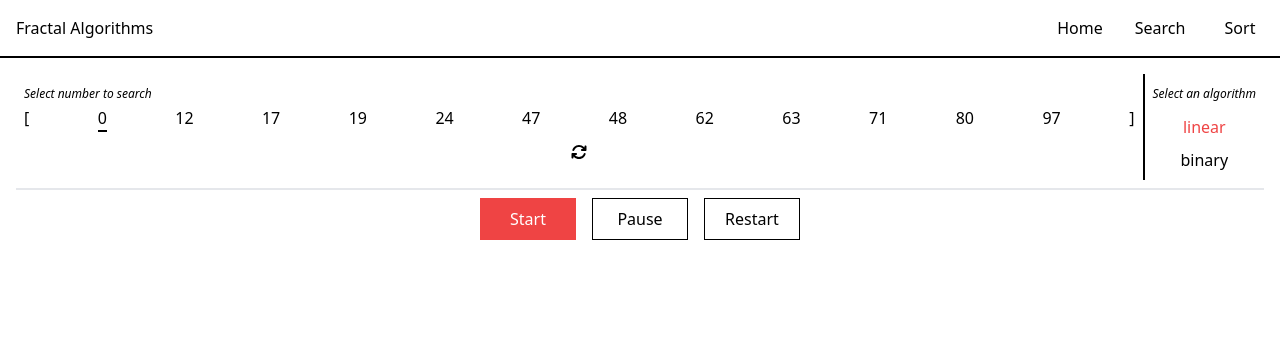
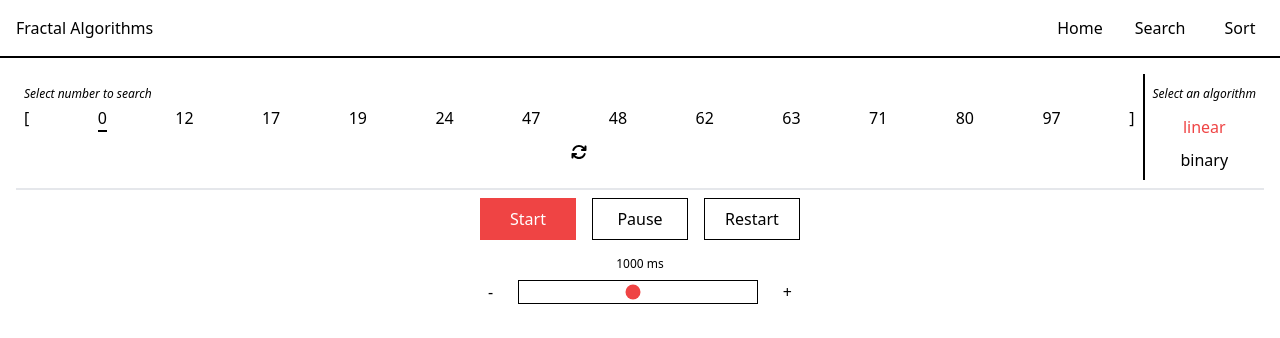
Before and after one commit to danielgavidia/fractal-algorithms, a Next.js app in the folder frontend/: page /search in a window 1280 px wide. Shown: the top 338 px of the page. Built offline with nearby package versions, Linux system fonts and the light colour scheme; no server answers.

Commit message:
Set ability to change animation speed

```diff
--- a/frontend/src/app/page.tsx
+++ b/frontend/src/app/page.tsx
@@ -10,10 +10,7 @@ const page = () => {
 					key={key}
 					className="w-40 h-40 border-[0.5px] border-gray-500 flex items-center justify-center m-10 hover:bg-black hover:text-white"
 				>
-					<Link
-						href={`/${algo}`}
-						className="w-full h-full flex justify-center items-center"
-					>
+					<Link href={`/${algo}`} className="w-full h-full flex justify-center items-center">
 						<p>{algo}</p>
 					</Link>
 				</li>
--- a/frontend/src/components/general/AnimationHandler.tsx
+++ b/frontend/src/components/general/AnimationHandler.tsx
@@ -14,13 +14,19 @@ const AnimationHandler = ({ data, Component }: AnimationHandlerProps) => {
 	const [isPaused, setIsPaused] = useState<boolean>(false);
 	const [action, setCurrentAction] = useState<string>("start");
 
+	// Speed
+	const [speed, setSpeed] = useState<number>(1000);
+	const interval = 200;
+	const lowerBound = 100;
+	const upperBound = 2000;
+
 	useEffect(() => {
 		let interval: NodeJS.Timeout | null = null;
 
 		if (isRunning && !isPaused && currentIndex < data.length - 1) {
 			interval = setInterval(() => {
 				setCurrentIndex((prev) => (prev < data.length - 1 ? prev + 1 : 0));
-			}, 500);
+			}, speed);
 		}
 
 		if (currentIndex === data.length - 1) {
@@ -33,7 +39,7 @@ const AnimationHandler = ({ data, Component }: AnimationHandlerProps) => {
 				clearInterval(interval);
 			}
 		};
-	}, [isRunning, isPaused, currentIndex, data.length]);
+	}, [isRunning, isPaused, currentIndex, data.length, speed]);
 
 	// Animation handlers
 	const startAnimation = () => {
@@ -54,6 +60,14 @@ const AnimationHandler = ({ data, Component }: AnimationHandlerProps) => {
 		setCurrentAction("restart");
 	};
 
+	const handleSetSpeed = (increase: boolean) => {
+		if (increase && speed + interval < upperBound) {
+			setSpeed((prevSpeed) => prevSpeed + interval);
+		} else if (!increase && speed - interval > lowerBound) {
+			setSpeed((prevSpeed) => prevSpeed - interval);
+		}
+	};
+
 	// Modes
 	const actions = [
 		{ action: "start", title: "Start", handler: startAnimation },
@@ -70,15 +84,28 @@ const AnimationHandler = ({ data, Component }: AnimationHandlerProps) => {
 							? "bg-red-500 text-white border-[0.5px] border-red-500"
 							: "border-[0.5px] border-black hover:bg-black hover:text-white";
 					return (
-						<button
-							key={key}
-							onClick={a.handler}
-							className={format + " px-4 py-2 w-24"}
-						>
+						<button key={key} onClick={a.handler} className={format + " px-4 py-2 w-24"}>
 							{a.title}
 						</button>
 					);
 				})}
+			</div>
+			<p className="w-80 text-xs text-center">{speed} ms</p>
+			<div className="flex justify-between items-center w-80">
+				<button onClick={() => handleSetSpeed(false)} className="p-2 hover:text-red-500">
+					-
+				</button>
+				<input
+					type="range"
+					min={lowerBound}
+					max={upperBound}
+					value={speed}
+					onChange={(e) => setSpeed(Number(e.target.value))}
+					className="p-2 accent-red-500 cursor-pointer appearance-none border-[0.5px] border-black h-6 w-60"
+				/>
+				<button onClick={() => handleSetSpeed(true)} className="p-2 hover:text-red-500">
+					+
+				</button>
 			</div>
 			{data !== undefined && data.length > 0 && data[currentIndex] !== undefined ? (
 				<>
```
Also changed, not shown: frontend/src/app/search/page.tsx (+2 -8 lines).
